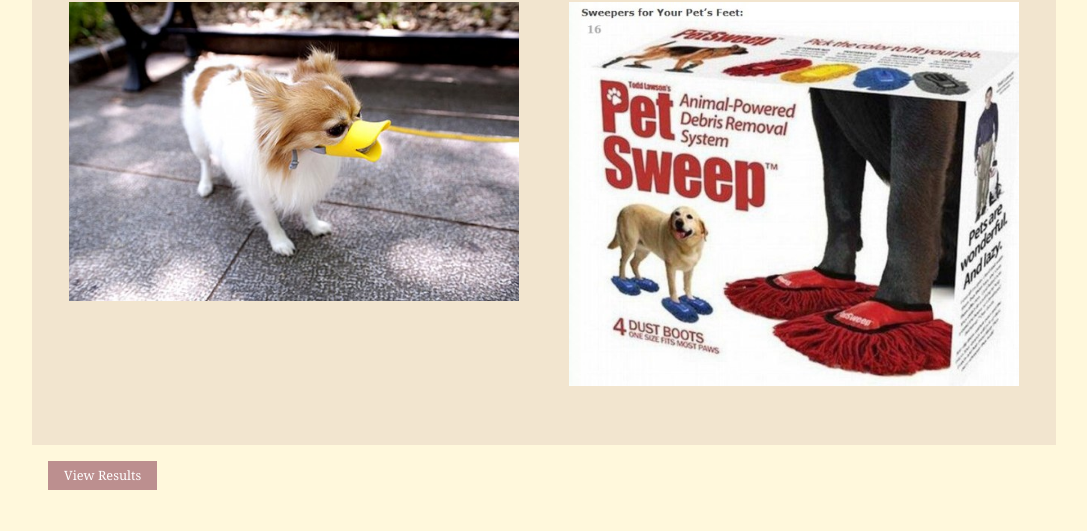
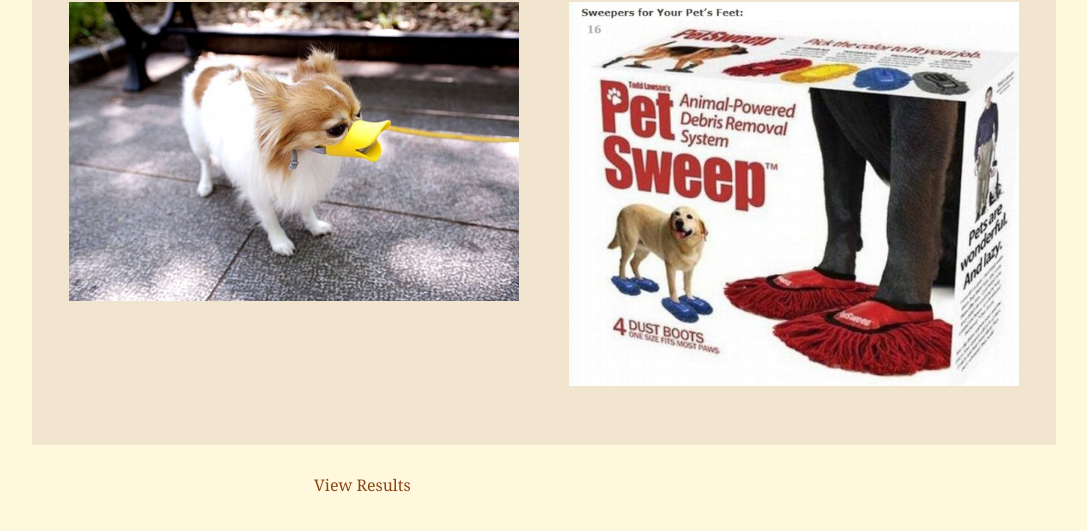
Before and after one commit to marioa7770/bus-mall, a plain HTML site: page index.html in a window 1280 px wide. Shown: the part 187-718 px from the top of the page, without its empty margins (96-1183 px from the left). Drawn offline with Linux system fonts and the light colour scheme.

Commit message:
added css

```diff
--- a/css/style.css
+++ b/css/style.css
@@ -55,27 +55,8 @@ section img:hover {
   cursor: pointer;
 }
 
-ul {
-  margin: 1rem;
+section + div {
+  grid-column-start: 2;
+  max-height: 400px;
+  padding: 2rem;
 }
-
-/* -- button -- */
-section + div {
-  background-color: rgba(128, 128, 128, 0.734);
-  color: lightgrey;
-  padding: .5rem 1rem;
-  width: max-content;
-  height: max-content;
-  font-size: .8rem;
-  margin: 1rem;
-  pointer-events: none;
-}
-section + div.clicks-allowed {
-  background-color: rosybrown;
-  color: white;
-  cursor: pointer;
-  pointer-events: auto;
-}
-section + div.clicks-allowed:hover {
-  background-color: rgb(211, 187, 175)
-}
```
